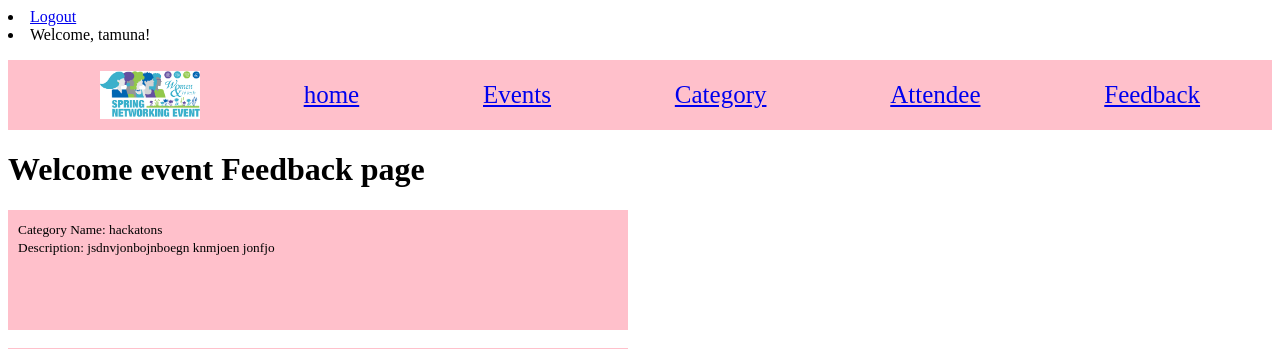
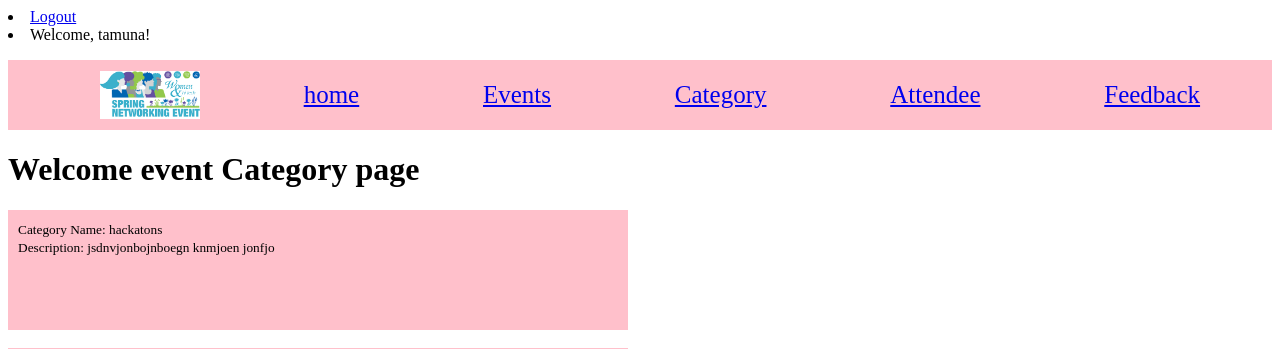
Before and after one commit to Tamuna-Z/eventsProject, a Django app: page /event_category/ in a window 1280 px wide. Shown: the top 349 px of the page. Run offline with Django 5.2, Linux system fonts and the light colour scheme; a user stored in the database is signed in; data comes from the database, SQL or seed files in the repository.

Commit message:
changecatagory file

```diff
--- a/events/templates/events/category.html
+++ b/events/templates/events/category.html
@@ -1,6 +1,6 @@
 {% extends 'main.html' %}
 {% block content %}
-<h1>Welcome event Feedback page</h1>
+<h1>Welcome event Category page</h1>
 {% for category in category_list %}
  <div style="background-color: pink; padding:10px;width: 600px; height:100px;" >
     <small>Category Name: {{ category.name }}</small><br>
```
